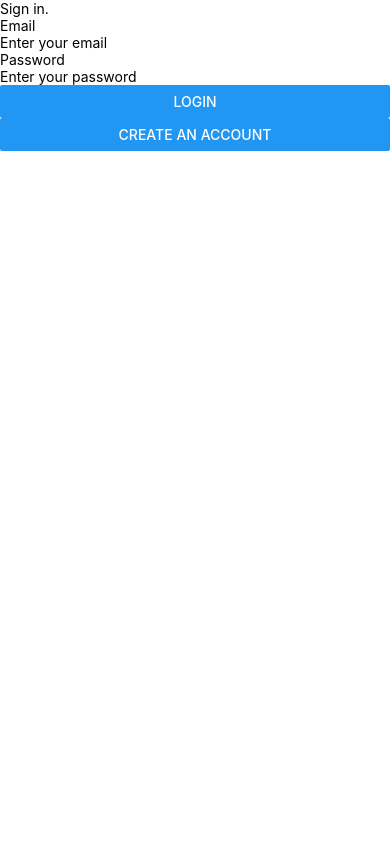
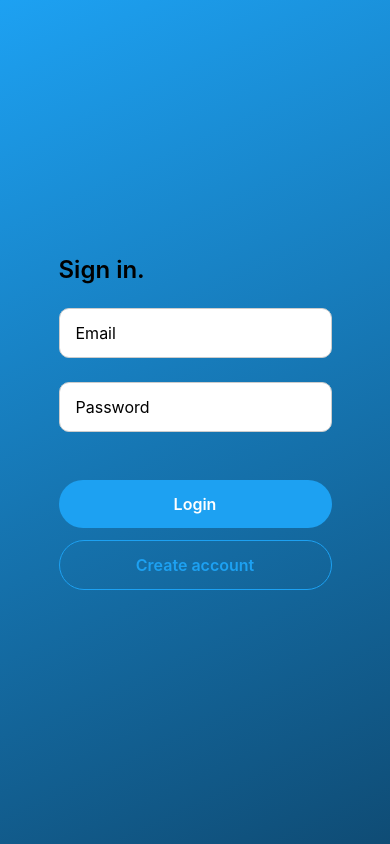
Before and after one commit to emsNikac/twitter-project, a React Native app: screen / in a window 390 px wide. Built offline with nearby package versions, Linux system fonts and the light colour scheme.

Commit message:
Add Login and Register screen style

```diff
--- a/App.js
+++ b/App.js
@@ -12,7 +12,7 @@ export default function App() {
 
   return (
     <AuthProvider>
-      <View>
+      <View style={styles.container}>
         {showRegister ? (
           <RegisterScreen />
         ) : (
@@ -27,8 +27,5 @@ export default function App() {
 const styles = StyleSheet.create({
   container: {
     flex: 1,
-    backgroundColor: '#fff',
-    alignItems: 'center',
-    justifyContent: 'center',
   },
 });
--- a/package.json
+++ b/package.json
@@ -12,6 +12,7 @@
     "@react-native-async-storage/async-storage": "^2.2.0",
     "axios": "^1.13.2",
     "expo": "~54.0.30",
+    "expo-linear-gradient": "~15.0.8",
     "expo-status-bar": "~3.0.9",
     "react": "19.1.0",
     "react-native": "0.81.5"
--- a/screens/LoginScreen.tsx
+++ b/screens/LoginScreen.tsx
@@ -1,6 +1,7 @@
 import { JSX, useState } from "react";
 import { useAuth } from "../context/AuthContext";
-import { Alert, View, Text, TextInput, Button, ActivityIndicator } from 'react-native';
+import { Alert, View, Text, TextInput, ActivityIndicator, StyleSheet, Pressable } from 'react-native';
+import { LinearGradient } from "expo-linear-gradient";
 
 type LoginScreenProps = {
     onCreateAccount: () => void;
@@ -16,53 +17,122 @@ export default function LoginScreen({
     const [loading, setLoading] = useState<boolean>(false);
 
     const handleLogin = async () => {
-        if (!email || !password){
+        if (!email || !password) {
             Alert.alert('Error', 'Enter both email and password');
             return;
         }
 
-        try{
+        try {
             setLoading(true);
             await login(email, password);
-        } catch (error){
+        } catch (error) {
             Alert.alert('Login failed!', 'Invalid email or password');
         } finally {
             setLoading(false);
         }
     };
 
-    return(
-        <View>
-            <Text>Sign in.</Text>
+    return (
+        <LinearGradient
+            colors={['#1DA1F2', '#0F4C75']}
+            start={{ x: 0, y: 0 }}
+            end={{ x: 1, y: 1 }}
+            style={styles.loginContainer}
+        >
+            <View style={styles.form}>
+                <Text style={styles.title}>Sign in.</Text>
 
-            <View>
-                <Text>Email</Text>
+                <View style={styles.field}>
                     <TextInput
-                    placeholder="Enter your email"
+                        style={styles.input}
+                        placeholder="Email"
                         value={email}
                         autoCapitalize="none"
                         onChangeText={setEmail}
                     />
                 </View>
 
-            <View>
-                <Text>Password</Text>
+                <View style={styles.field}>
                     <TextInput
-                    placeholder="Enter your password"
+                        style={styles.input}
+                        placeholder="Password"
                         value={password}
                         onChangeText={setPassword}
                         secureTextEntry
                     />
                 </View>
 
+                <View style={styles.buttonsColumn}>
                     {loading ? (
                         <ActivityIndicator />
                     ) : (
-                <Button title="Login" onPress={handleLogin} />
+                        <Pressable style={styles.primaryButton} onPress={handleLogin}>
+                            <Text style={styles.primaryButtonText}>Login</Text>
+                        </Pressable>
                     )}
 
-            <Button title="Create an account" onPress={onCreateAccount} />
+                    <Pressable style={styles.secondaryButton} onPress={onCreateAccount}>
+                        <Text style={styles.secondaryButtonText}>Create account</Text>
+                    </Pressable>
                 </View>
+            </View>
+        </LinearGradient>
     );
+}
 
-}
+const styles = StyleSheet.create({
+    loginContainer: {
+        flex: 1,
+        alignItems: 'center',
+        justifyContent: 'center',
+    },
+    form: {
+        width: '70%',
+    },
+    title: {
+        alignSelf: 'flex-start',
+        fontSize: 24,
+        fontWeight: '600',
+        marginBottom: 24,
+    },
+    field: {
+        marginBottom: 12,
+    },
+    buttonsColumn: {
+        marginTop: 24,
+    },
+    primaryButton: {
+        backgroundColor: '#1DA1F2',
+        paddingVertical: 14,
+        borderRadius: 999,
+        alignItems: 'center',
+        marginBottom: 12,
+    },
+    primaryButtonText: {
+        color: 'white',
+        fontSize: 16,
+        fontWeight: '600',
+    },
+    secondaryButton: {
+        borderWidth: 1,
+        borderColor: '#1DA1F2',
+        paddingVertical: 14,
+        borderRadius: 999,
+        alignItems: 'center',
+    },
+    secondaryButtonText: {
+        color: '#1DA1F2',
+        fontSize: 16,
+        fontWeight: '600',
+    },
+    input: {
+        borderWidth: 1,
+        borderColor: '#ccc',
+        borderRadius: 10,
+        paddingHorizontal: 16,
+        paddingVertical: 14,
+        fontSize: 16,
+        marginBottom: 12,
+        backgroundColor: '#fff',
+    },
+});
--- a/screens/RegisterScreen.tsx
+++ b/screens/RegisterScreen.tsx
@@ -1,6 +1,7 @@
 import { JSX, useState } from "react";
 import { useAuth } from "../context/AuthContext";
-import { Alert, View, Text, TextInput, Button, ActivityIndicator } from "react-native";
+import { Alert, View, Text, TextInput, Button, ActivityIndicator, StyleSheet, Pressable } from "react-native";
+import { LinearGradient } from "expo-linear-gradient";
 
 export default function RegisterScreen(): JSX.Element {
     const { register } = useAuth();
@@ -27,12 +28,18 @@ export default function RegisterScreen(): JSX.Element {
     };
 
     return (
-        <View>
-            <Text>Create your account</Text>
+        <LinearGradient
+            colors={['#1DA1F2', '#0F4C75']}
+            start={{ x: 0, y: 0 }}
+            end={{ x: 1, y: 1 }}
+            style={styles.loginContainer}
+        >
+            <View style={styles.form}>
+                <Text style={styles.title}>Create your account</Text>
 
-            <View>
-                <Text>Username</Text>
+                <View style={styles.field}>
                     <TextInput
+                        style={styles.input}
                         placeholder="Enter username"
                         value={username}
                         onChangeText={setUsername}
@@ -40,9 +47,9 @@ export default function RegisterScreen(): JSX.Element {
                     />
                 </View>
 
-            <View>
-                <Text>Email</Text>
+                <View style={styles.field}>
                     <TextInput
+                        style={styles.input}
                         placeholder="Enter email"
                         value={email}
                         onChangeText={setEmail}
@@ -51,21 +58,70 @@ export default function RegisterScreen(): JSX.Element {
                     />
                 </View>
 
-            <View>
-                <Text>Password</Text>
+                <View style={styles.field}>
                     <TextInput
+                        style={styles.input}
                         placeholder="Enter password"
                         value={password}
                         onChangeText={setPassword}
                         secureTextEntry
                     />
                 </View>
-
+                <View style={styles.buttonsColumn}>
                     {loading ? (
                         <ActivityIndicator />
                     ) : (
-                <Button title="Register" onPress={handleRegister} />
+                        <Pressable style={styles.primaryButton} onPress={handleRegister}>
+                            <Text style={styles.primaryButtonText}>Register</Text>
+                        </Pressable>
                     )}
                 </View>
+            </View>
+        </LinearGradient>
     );
 }
+
+const styles = StyleSheet.create({
+    loginContainer: {
+        flex: 1,
+        alignItems: 'center',
+        justifyContent: 'center',
+    },
+    form: {
+        width: '70%',
+    },
+    title: {
+        alignSelf: 'flex-start',
+        fontSize: 24,
+        fontWeight: '600',
+        marginBottom: 24,
+    },
+    field: {
+        marginBottom: 12,
+    },
+    buttonsColumn: {
+        marginTop: 24,
+    },
+    primaryButton: {
+        backgroundColor: '#1DA1F2',
+        paddingVertical: 14,
+        borderRadius: 999,
+        alignItems: 'center',
+        marginBottom: 12,
+    },
+    primaryButtonText: {
+        color: 'white',
+        fontSize: 16,
+        fontWeight: '600',
+    },
+    input: {
+        borderWidth: 1,
+        borderColor: '#ccc',
+        borderRadius: 10,
+        paddingHorizontal: 16,
+        paddingVertical: 14,
+        fontSize: 16,
+        marginBottom: 12,
+        backgroundColor: '#fff',
+    },
+});
```
Also changed, not shown: 1 other file (tests, documents, lock files or other folders). Lines whose indentation alone changed are shown as unchanged.
